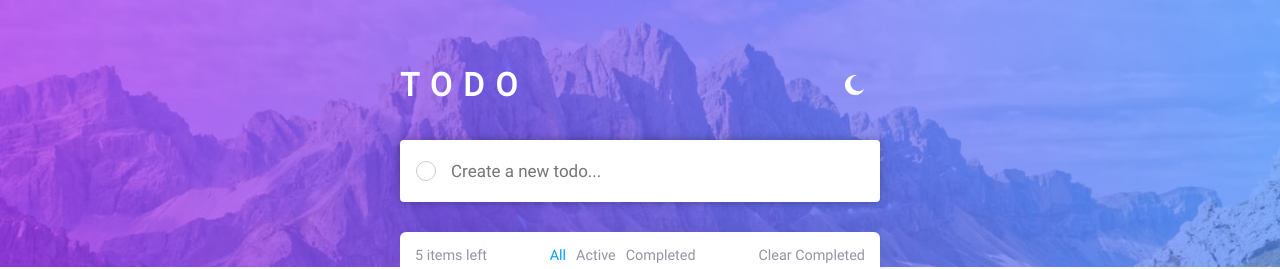
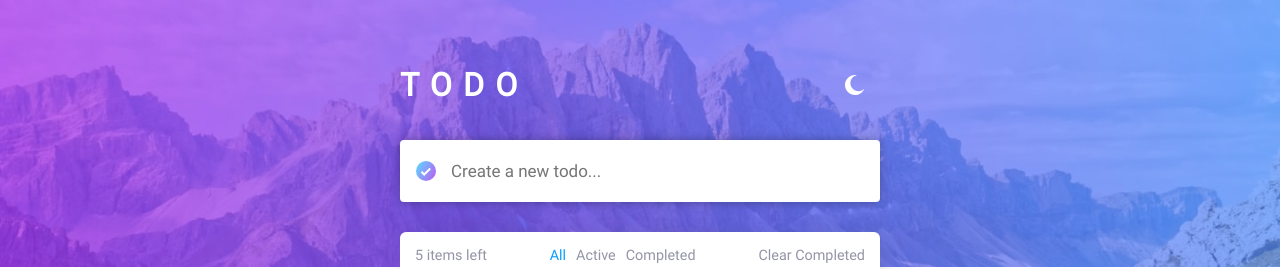
Before and after one commit to ubeyidah/todos-app, a React (Vite) app: page / in a window 1280 px wide. Shown: the top 269 px of the page. Built offline with nearby package versions, Linux system fonts and the light colour scheme.

Commit message:
compltete todo functionality

```diff
--- a/src/App.jsx
+++ b/src/App.jsx
@@ -1,4 +1,4 @@
-import React, { useState } from "react";
+import React, { useEffect, useState } from "react";
 import { moonIcon } from "./assets/images";
 import "./index.css";
 import Todo from "./components/Todo";
@@ -9,7 +9,14 @@ export default function App() {
     () => JSON.parse(localStorage.getItem("todos")) || []
   );
   const [todo, setTodo] = useState("");
+  const [completed, setCompleted] = useState(
+    todos.every((todo) => todo.isCompleted)
+  );
 
+  //sync completed when tods change
+  useEffect(() => {
+    setCompleted(todos.every((todo) => todo.isCompleted));
+  }, [todos]);
   // create new todo
   const addNewTodo = (title) => {
     const newTodo = { id: crypto.randomUUID(), title, isCompleted: false };
@@ -43,6 +50,13 @@ export default function App() {
     );
   };
 
+  //flip all complete todos
+  const flipAllComplete = () => {
+    setTodos((prevTodos) =>
+      prevTodos.map((todo) => ({ ...todo, isCompleted: !completed }))
+    );
+  };
+
   return (
     <main className="container">
       <header>
@@ -52,8 +66,8 @@ export default function App() {
         </button>
       </header>
 
-      <section className="inputs">
-        <div className="check-box"></div>
+      <section className={`inputs ${completed && "complete"}`}>
+        <div className="check-box" onClick={flipAllComplete}></div>
         <input
           type="text"
           placeholder="Create a new todo..."
```
